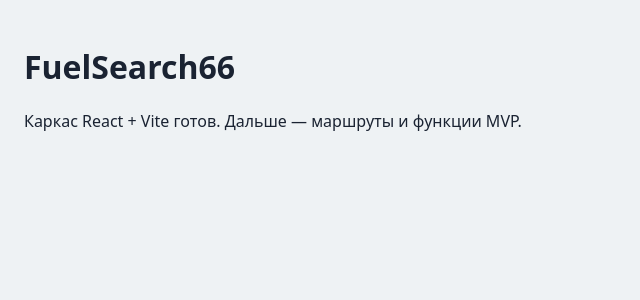
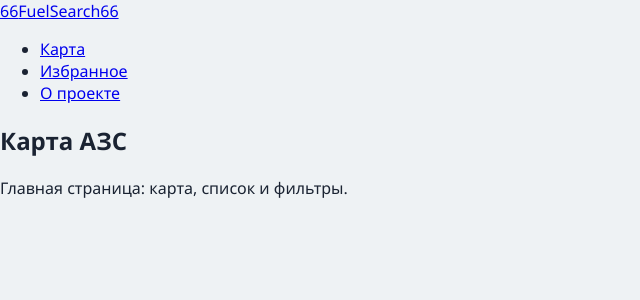
Before and after one commit to Kirill-Eltsov/FuelSearch66, a React (Vite) app: page / in a window 1280 px wide. Shown: the top 300 px of the page, without its empty margins (0-640 px from the left). Built offline with nearby package versions, Linux system fonts and the light colour scheme.

Commit message:
feat(FE-004): configure React Router routes

```diff
--- a/src/App.jsx
+++ b/src/App.jsx
@@ -1,8 +1,25 @@
+import { BrowserRouter, Navigate, Route, Routes } from 'react-router-dom';
+import Header from './components/Header.jsx';
+import HomePage from './pages/HomePage.jsx';
+import StationDetailsPage from './pages/StationDetailsPage.jsx';
+import FavoritesPage from './pages/FavoritesPage.jsx';
+import AboutPage from './pages/AboutPage.jsx';
+import NotFoundPage from './pages/NotFoundPage.jsx';
+
 export default function App() {
   return (
-    <main style={{ padding: '1.5rem', fontFamily: 'system-ui, sans-serif' }}>
-      <h1>FuelSearch66</h1>
-      <p>Каркас React + Vite готов. Дальше — маршруты и функции MVP.</p>
-    </main>
+    <BrowserRouter>
+      <Header />
+      <main id="main" className="container app-main">
+        <Routes>
+          <Route path="/" element={<HomePage />} />
+          <Route path="/station/:id" element={<StationDetailsPage />} />
+          <Route path="/favorites" element={<FavoritesPage />} />
+          <Route path="/about" element={<AboutPage />} />
+          <Route path="/home" element={<Navigate to="/" replace />} />
+          <Route path="*" element={<NotFoundPage />} />
+        </Routes>
+      </main>
+    </BrowserRouter>
   );
 }
```
